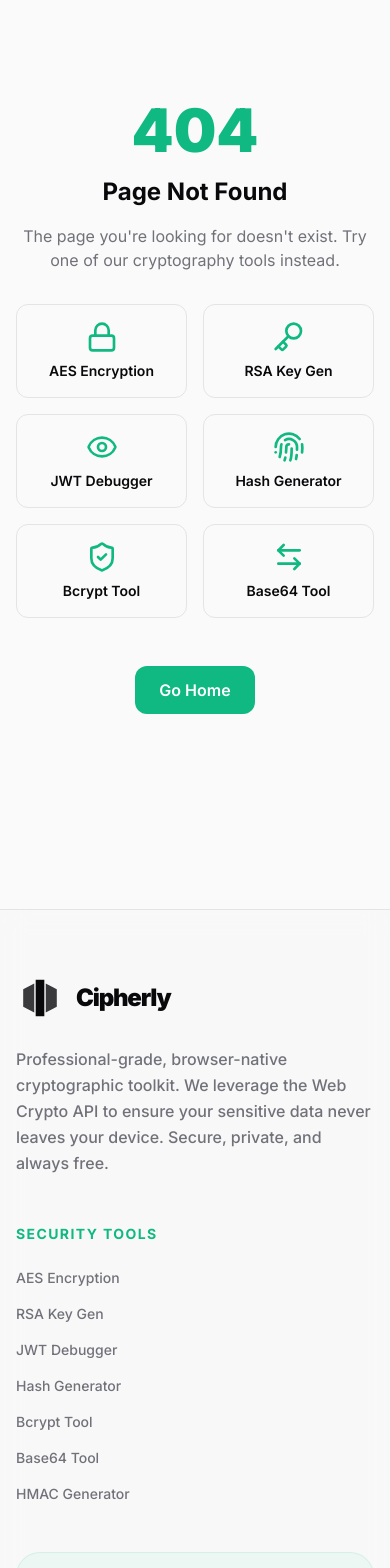
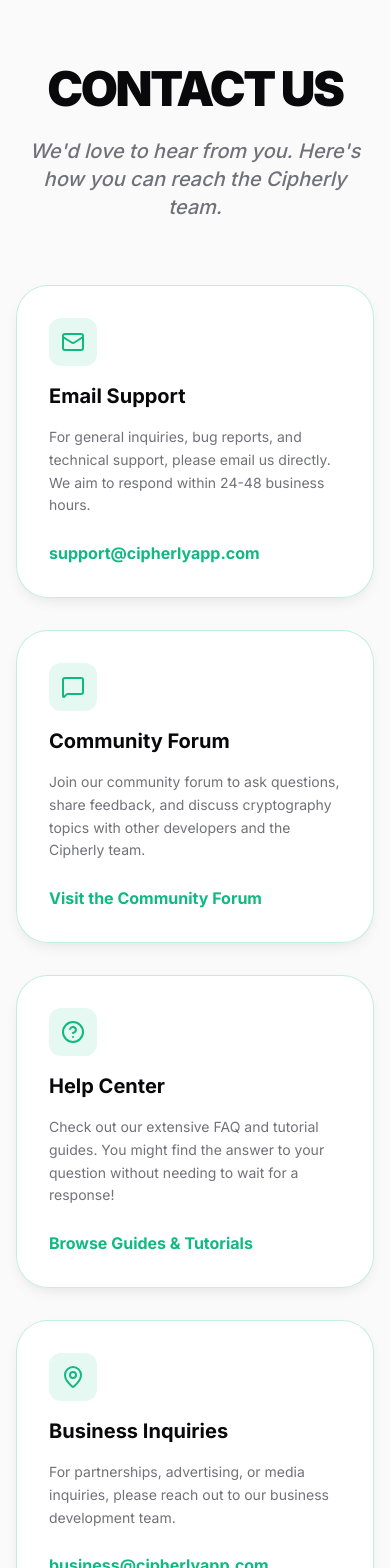
Before and after one commit to kashifdevfe/Cipherly, a Next.js app: page /contact in a window 390 px wide. Before the commit this address had no page. Shown: the part 80-1648 px from the top of the page. Built offline with nearby package versions, Linux system fonts and the light colour scheme.

Commit message:
feat: implement site-wide header, footer, contact page, and responsive AdSense integration component

```diff
--- /dev/null
+++ b/app/contact/page.tsx
@@ -0,0 +1,87 @@
+import { Metadata } from 'next';
+import { Mail, MessageSquare, HelpCircle, MapPin } from 'lucide-react';
+
+export const metadata: Metadata = {
+  title: "Contact Us | Cipherly Security Toolkit",
+  description: "Get in touch with the Cipherly team for support, feedback, or business inquiries.",
+};
+
+export default function ContactPage() {
+  return (
+    <div className="container mx-auto px-4 py-20 max-w-4xl">
+      <div className="space-y-6 mb-16 text-center">
+        <h1 className="text-5xl font-black tracking-tighter uppercase">Contact Us</h1>
+        <p className="text-xl text-muted-foreground font-medium italic">
+          We'd love to hear from you. Here's how you can reach the Cipherly team.
+        </p>
+      </div>
+
+      <div className="grid grid-cols-1 md:grid-cols-2 gap-8 mb-16">
+        <div className="glass p-8 rounded-[2rem] space-y-4 border border-border hover:border-primary/40 transition-all">
+          <div className="w-12 h-12 rounded-xl bg-primary/10 flex items-center justify-center">
+            <Mail className="w-6 h-6 text-primary" />
+          </div>
+          <h3 className="text-xl font-bold">Email Support</h3>
+          <p className="text-muted-foreground text-sm leading-relaxed">
+            For general inquiries, bug reports, and technical support, please email us directly.
+            We aim to respond within 24-48 business hours.
+          </p>
+          <a href="mailto:support@cipherlyapp.com" className="inline-block mt-2 font-bold text-primary hover:underline">
+            support@cipherlyapp.com
+          </a>
+        </div>
+
+        <div className="glass p-8 rounded-[2rem] space-y-4 border border-border hover:border-primary/40 transition-all">
+          <div className="w-12 h-12 rounded-xl bg-primary/10 flex items-center justify-center">
+            <MessageSquare className="w-6 h-6 text-primary" />
+          </div>
+          <h3 className="text-xl font-bold">Community Forum</h3>
+          <p className="text-muted-foreground text-sm leading-relaxed">
+            Join our community forum to ask questions, share feedback, and discuss cryptography
+            topics with other developers and the Cipherly team.
+          </p>
+          <a href="https://support.google.com/adsense/community" target="_blank" rel="noopener noreferrer" className="inline-block mt-2 font-bold text-primary hover:underline">
+            Visit the Community Forum
+          </a>
+        </div>
+
+        <div className="glass p-8 rounded-[2rem] space-y-4 border border-border hover:border-primary/40 transition-all">
+          <div className="w-12 h-12 rounded-xl bg-primary/10 flex items-center justify-center">
+            <HelpCircle className="w-6 h-6 text-primary" />
+          </div>
+          <h3 className="text-xl font-bold">Help Center</h3>
+          <p className="text-muted-foreground text-sm leading-relaxed">
+            Check out our extensive FAQ and tutorial guides. You might find the answer to your
+            question without needing to wait for a response!
+          </p>
+          <a href="/blog" className="inline-block mt-2 font-bold text-primary hover:underline">
+            Browse Guides & Tutorials
+          </a>
+        </div>
+
+        <div className="glass p-8 rounded-[2rem] space-y-4 border border-border hover:border-primary/40 transition-all">
+          <div className="w-12 h-12 rounded-xl bg-primary/10 flex items-center justify-center">
+            <MapPin className="w-6 h-6 text-primary" />
+          </div>
+          <h3 className="text-xl font-bold">Business Inquiries</h3>
+          <p className="text-muted-foreground text-sm leading-relaxed">
+            For partnerships, advertising, or media inquiries, please reach out to our
+            business development team.
+          </p>
+          <a href="mailto:business@cipherlyapp.com" className="inline-block mt-2 font-bold text-primary hover:underline">
+            business@cipherlyapp.com
+          </a>
+        </div>
+      </div>
+
+      <div className="glass rounded-[3rem] p-10 md:p-16 space-y-6 text-center bg-secondary/30">
+        <h2 className="text-2xl font-bold">Feedback Always Welcome</h2>
+        <p className="text-muted-foreground font-medium max-w-2xl mx-auto leading-relaxed">
+          Cipherly was built to be the best browser-native cryptographic toolkit available.
+          If you have a feature request, notice a bug, or just want to say hi, your feedback
+          is what helps us improve.
+        </p>
+      </div>
+    </div>
+  );
+}
--- a/components/AdUnit.tsx
+++ b/components/AdUnit.tsx
@@ -24,8 +24,9 @@
   }, []);
 
   return (
-    <div className="my-8 flex justify-center">
-      <div className="w-full max-w-4xl">
+    <div className="my-8 flex flex-col items-center">
+      <span className="text-[10px] uppercase text-muted-foreground mb-2 tracking-widest font-semibold">Advertisement</span>
+      <div className="w-full max-w-4xl border border-border/50 rounded-lg bg-muted/10 p-2 flex justify-center">
         <ins
           className="adsbygoogle"
           style={{
--- a/components/Footer.tsx
+++ b/components/Footer.tsx
@@ -53,6 +53,7 @@
           <div className="flex gap-8 font-bold uppercase tracking-tighter text-[10px] flex-wrap justify-center">
             <Link href="/about" className="hover:text-primary transition-colors">About</Link>
             <Link href="/blog" className="hover:text-primary transition-colors">Blog</Link>
+            <Link href="/contact" className="hover:text-primary transition-colors">Contact</Link>
             <Link href="/terms" className="hover:text-primary transition-colors">Terms of Service</Link>
             <Link href="/privacy" className="hover:text-primary transition-colors">Privacy Policy</Link>
             <Link href="/cookies" className="hover:text-primary transition-colors">Cookie Policy</Link>
--- a/components/Header.tsx
+++ b/components/Header.tsx
@@ -25,6 +25,13 @@
 
 
         {mounted && (
+          <div className="flex items-center gap-6">
+            <nav className="hidden md:flex items-center gap-6 text-sm font-bold uppercase tracking-wider text-muted-foreground">
+              <Link href="/#tools" className="hover:text-primary transition-colors">Tools</Link>
+              <Link href="/blog" className="hover:text-primary transition-colors">Blog</Link>
+              <Link href="/about" className="hover:text-primary transition-colors">About</Link>
+              <Link href="/contact" className="hover:text-primary transition-colors">Contact</Link>
+            </nav>
             <button
               onClick={toggleTheme}
               className="p-2.5 rounded-full hover:bg-muted transition-colors focus:outline-none focus:ring-2 focus:ring-primary"
@@ -36,6 +43,7 @@
                 <Moon className="w-5 h-5 text-slate-700" />
               )}
             </button>
+          </div>
         )}
       </div>
     </header>
```
Lines whose indentation alone changed are shown as unchanged.
